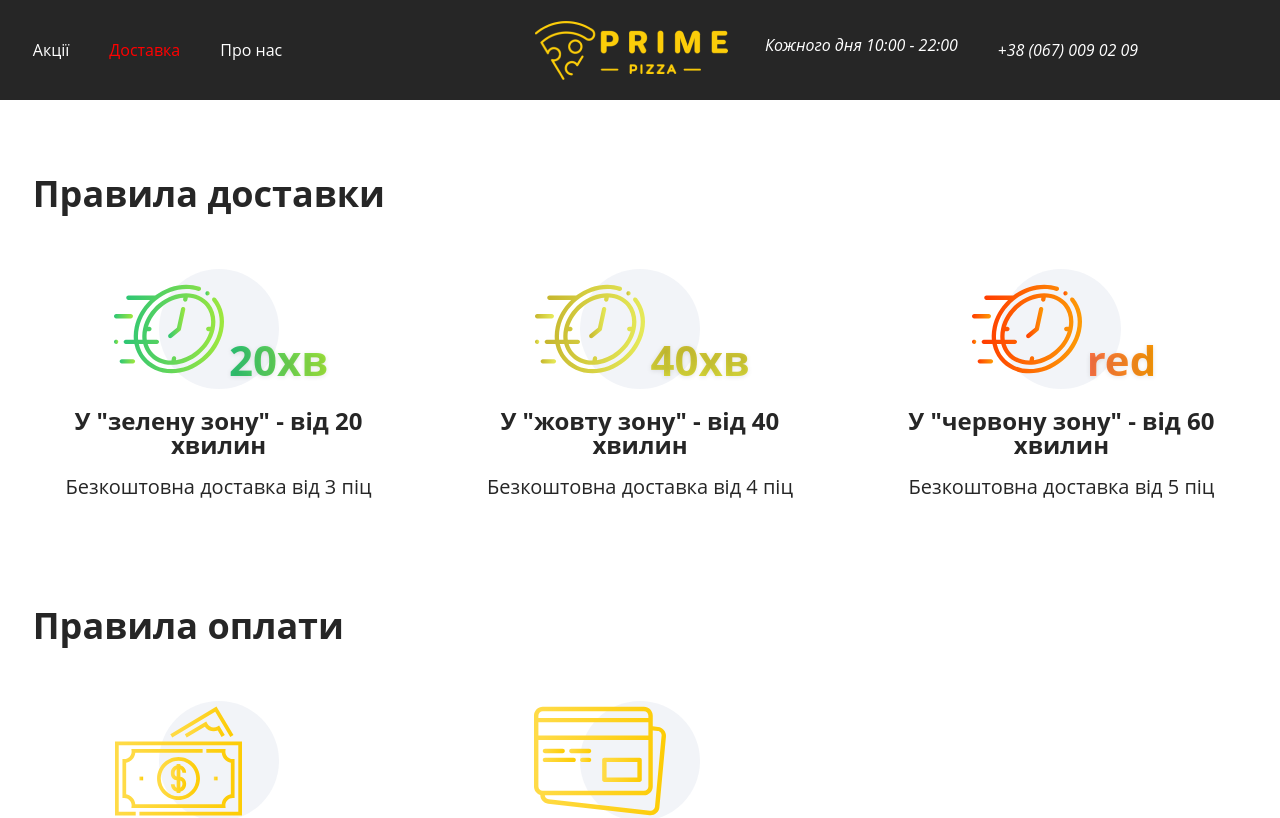
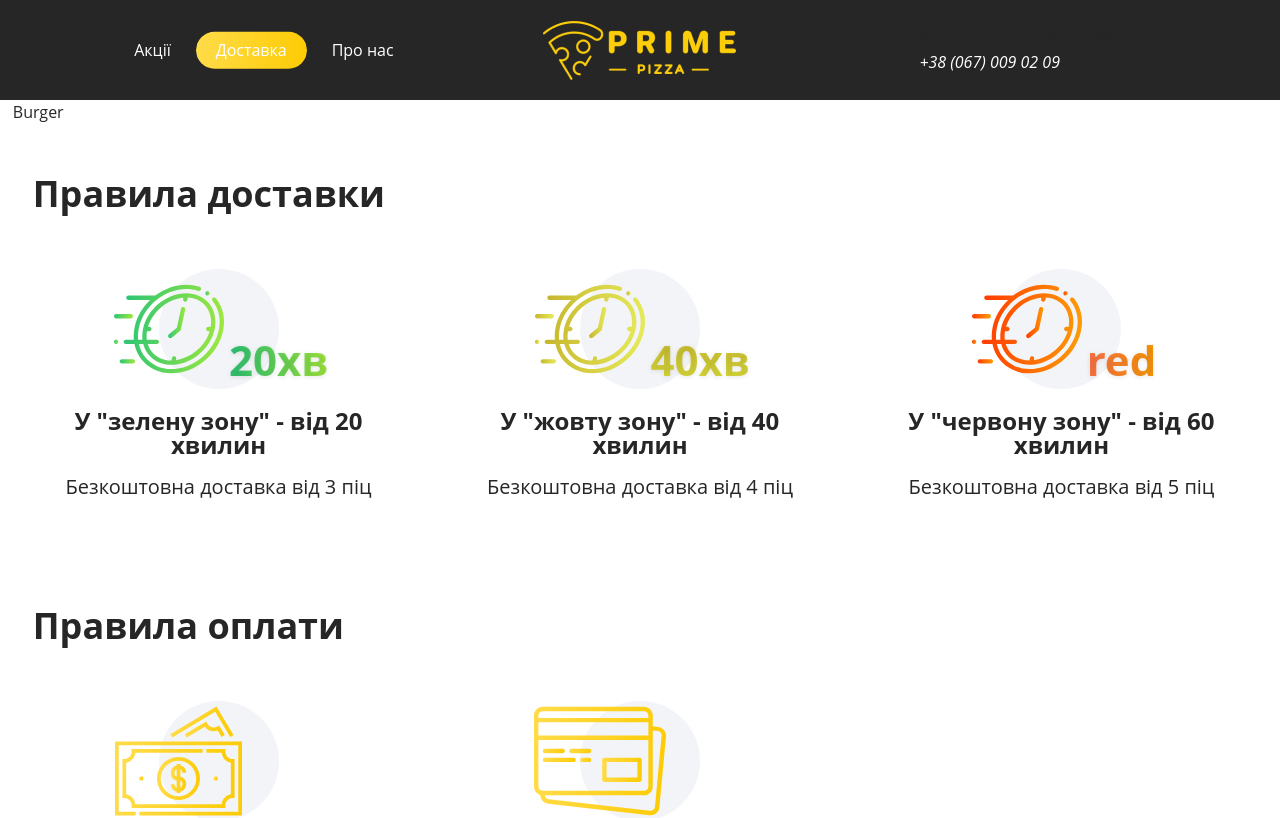
Before and after one commit to kilativ147/prime-rizza-react, a React (Create React App) app: page /delivery in a window 1280 px wide. Shown: the top 818 px of the page. Built offline with nearby package versions, Linux system fonts and the light colour scheme.

Commit message:
starting to castumize header

```diff
--- a/src/App.module.css
+++ b/src/App.module.css
@@ -29,7 +29,9 @@ body._lock {
 }
 
 [class*='__container'] {
-  width: clamp(320px, 98vw, var(--mw_page));
+  position: relative;
+	height: 100%;
+	width: clamp(320px, 98vw, var(--mw_page));
   margin: 0 auto;
 }
 /*@ Основні кнопки та виділення активних сторінок в шапці */
--- a/src/Variables.css
+++ b/src/Variables.css
@@ -2,14 +2,15 @@ body {
 	--mw_page: 1300px;
 	--color: linear-gradient(92.06deg, #ffdb47 3.15%, #fdcc06 96.53%);
 	--mob_width: 800px;
+
+	--button_radius: 50px;
+	--button_padding: 5px 20px;
 }
 
 /*@ Основні кнопки та виділення активних сторінок в шапці */
 .mixin_button_bk {
-	--button_radius: 50px;
-	--button_padding: 5px 20px;
 
 	background: var(--color);
 	border-radius: var(--button_radius);
-	padding: var(var(--button_padding));
+	padding: var(--button_padding);
 }
--- a/src/components/form/Form.module.css
+++ b/src/components/form/Form.module.css
@@ -44,7 +44,7 @@
 .form__submit {
 	background: var(--color);
 	border-radius: var(--button_radius);
-	padding: var(var(--button_padding));
+	padding: var(--button_padding);
 	border-radius: 50px;
 	padding: 10px 20px;
 	display: flex;
--- a/src/components/header/Header.jsx
+++ b/src/components/header/Header.jsx
@@ -1,24 +1,21 @@
 import LogoImg from '../../img/Logo.png'
-import s from './Header.css'
+import s from './Header.module.css'
 import NavBar from './components/NavBar'
 import Logo from './components/Logo'
 import Contacts from './components/Contacts'
+import Burger from './components/Burger'
 
 const Header = () => {
 	return (
-		<header class='header'>
-			<div class='header__container'>
-				{/* <a href='#' class='header__logo-mob'>
-					<img src={LogoImg} alt="Prime Pizza"/>
-				</a> */}
-				<div onclick='inizializeBurger()' class='header__burger'>
-					<span></span>
+		<header className={s.header}>
+			<div className='header__container'>
+				<div className={s.header__content}>
+					<NavBar />
+					<div></div>
+					<Contacts />
 				</div>
-				<div class='header__content'>
-					<NavBar/>
-					<Logo/>
-					<Contacts/>
-				</div>
+				<Logo />
+				<Burger />
 			</div>
 		</header>
 	)
--- a/src/components/header/Header.css
+++ b/src/components/header/Header.module.css
@@ -1,136 +1,27 @@
 .header {
-	background: #262626;
+	position: fixed;
+	top: 0;
+	left: 0;
+	z-index: 20;
 	width: 100%;
 	height: 100px;
-	position: fixed;
-	z-index: 20;
-	top: 0;
-	left: 0;
+	background: #262626;
 }
-.header p,
+/* .header p,
 a {
-	color: #fff;
 	font-size: 16px;
 	line-height: 150%;
-	/* 24/16 */
-}
+	/* 24/16 *
+	color: #fff;
+} */
 
-.header__container {
-	position: relative;
-	height: 100%;
-}
-.header__logo-mob {
-	position: absolute;
-	top: 50%;
-	left: 50%;
-	transform: translate(-50%, -50%);
-	overflow: hidden;
-	width: 250px;
-	padding: 0px 20px;
-}
-@media (min-width: 801px) {
-	.header__logo-mob {
-		display: none;
-	}
-	.header__logo-mob img {
-		width: 100%;
-		height: 100%;
-		object-fit: cover;
-	}
-}
 
-.header__burger {
-	display: none;
-	width: 50px;
-	height: 30px;
-	z-index: 1;
-	position: relative;
-	transform: translate(0, 50%);
-	cursor: pointer;
-}
-.header__burger span,
-.header__burger::before,
-.header__burger::after {
-	width: 100%;
-	height: 10%;
-	right: 0;
-	position: absolute;
-	background-color: #fff;
-	transition: 0.3s ease;
-}
-
-.header__burger span {
-	width: 80%;
-	top: 50%;
-	transform: scale(1) translate(0px, -50%);
-}
-
-.header__burger::before,
-.header__burger::after {
-	content: '';
-}
-
-.header__burger::before {
-	top: 0;
-}
-
-.header__burger::after {
-	bottom: 0;
-}
-
-.header__burger._activeBurgerButton span {
-	transform: scale(0) translate(0px, -50%);
-}
-
-.header__burger._activeBurgerButton::before {
-	top: 50%;
-	transform: rotate(45deg) translate(0px, -50%);
-}
-
-.header__burger._activeBurgerButton::after {
-	top: 50%;
-	transform: rotate(-45deg) translate(0px, -50%);
-}
-
-@media (max-width: 800px) {
-	.header__burger {
-		display: block;
-		position: absolute;
-		top: 50%;
-		right: 0;
-		transform: translate(0, -50%);
-	}
-}
 
 .header__content {
 	display: grid;
 	grid-template-columns: 1fr 250px 1fr;
-	align-items: center;
+place-items: center;
 	height: 100%;
-}
-.header__nav {
-	flex: 1 1;
-	display: grid;
-	text-align: center;
-	grid-template-columns: repeat(3, auto);
-	align-items: center;
-	justify-items: center;
-}
-.header__content a {
-	padding: 5px 20px;
-	white-space: nowrap;
-}
-.header__content a[aria-current="page"] {
-  color: red; /* Змініть "red" на бажаний колір */
-}
-.header__content:hover {
-	/*! @extend %button_bk; */
-}
-
-.header__logo {
-	display: flex;
-	justify-content: center;
-	align-items: center;
 }
 
 .header__adress {
@@ -249,3 +140,86 @@ a {
 		background-color: #262626;
 	}
 }
+
+/* .header__logo-mob {
+	position: absolute;
+	top: 50%;
+	left: 50%;
+	transform: translate(-50%, -50%);
+	overflow: hidden;
+	width: 250px;
+	padding: 0px 20px;
+}
+@media (min-width: 801px) {
+	.header__logo-mob {
+		display: none;
+	}
+	.header__logo-mob img {
+		width: 100%;
+		height: 100%;
+		object-fit: cover;
+	}
+} */
+
+.header__burger {
+	display: none;
+	width: 50px;
+	height: 30px;
+	z-index: 1;
+	position: relative;
+	transform: translate(0, 50%);
+	cursor: pointer;
+}
+.header__burger span,
+.header__burger::before,
+.header__burger::after {
+	width: 100%;
+	height: 10%;
+	right: 0;
+	position: absolute;
+	background-color: #fff;
+	transition: 0.3s ease;
+}
+
+.header__burger span {
+	width: 80%;
+	top: 50%;
+	transform: scale(1) translate(0px, -50%);
+}
+
+.header__burger::before,
+.header__burger::after {
+	content: '';
+}
+
+.header__burger::before {
+	top: 0;
+}
+
+.header__burger::after {
+	bottom: 0;
+}
+
+.header__burger._activeBurgerButton span {
+	transform: scale(0) translate(0px, -50%);
+}
+
+.header__burger._activeBurgerButton::before {
+	top: 50%;
+	transform: rotate(45deg) translate(0px, -50%);
+}
+
+.header__burger._activeBurgerButton::after {
+	top: 50%;
+	transform: rotate(-45deg) translate(0px, -50%);
+}
+
+@media (max-width: 800px) {
+	.header__burger {
+		display: block;
+		position: absolute;
+		top: 50%;
+		right: 0;
+		transform: translate(0, -50%);
+	}
+}
--- /dev/null
+++ b/src/components/header/components/Burger.jsx
@@ -0,0 +1,9 @@
+import s from './Burger.module.css'
+
+const Burger = () => {
+  return (
+    <div>Burger</div>
+  )
+}
+
+export default Burger
--- a/src/components/header/components/Logo.jsx
+++ b/src/components/header/components/Logo.jsx
@@ -1,10 +1,10 @@
-//import s from './Logo.module.css'
+import s from './Logo.module.css'
 import imgLogo from '../../../img/Logo.png'
 import { NavLink } from 'react-router-dom'
 
 const Logo = () => {
 	return (
-		<NavLink to={'/'}>
+		<NavLink to={'/'} className={s.header__logo}>
 			<img src={imgLogo} alt='' />
 		</NavLink>
 	)
--- a/src/components/header/components/Logo.module.css
+++ b/src/components/header/components/Logo.module.css
@@ -0,0 +1,7 @@
+.header__logo {
+	position: absolute;
+	inset: 0;
+	display: grid;
+	place-items: center;
+  z-index: -1;
+}
--- a/src/components/header/components/NavBar.module.css
+++ b/src/components/header/components/NavBar.module.css
@@ -0,0 +1,50 @@
+.header__nav {
+	height: 100%;
+	display: grid;
+	text-align: center;
+	grid-template-columns: repeat(3, auto);
+	place-items: center;
+	gap: 5px;
+}
+
+.header__link {
+	position: relative;
+	height: 75%;
+	display: grid;
+	place-items: center;
+	padding: 5px 20px;
+	white-space: nowrap;
+	/* border: none; */
+	border-radius: var(--button_radius);
+	overflow: hidden;
+	background: transparent;
+	transition: all 0.3s ease;
+}
+.header__link[aria-current='page']::before {
+	background: var(--color);
+	border-radius: var(--button_radius);
+	padding: var(--button_padding);
+
+	opacity: 1;
+	translate: 0 50%;
+	border-radius: var(--button_radius);
+}
+
+.header__link::before {
+	content: '';
+	position: absolute;
+	inset: 0;
+	z-index: -1;
+	display: block;
+	width: 100%;
+	height: 50%;
+	translate: 0 200%;
+	background: var(--color);
+	opacity: 0;
+	transition: all 0.3s cubic-bezier(0, 1.17, 0.2, 0.96);
+}
+.header__link:not([aria-current='page']):hover::before {
+	opacity: 1;
+	translate: 0 50%;
+	border-radius: var(--button_radius);
+}
--- a/src/components/header/components/Navlink.jsx
+++ b/src/components/header/components/Navlink.jsx
@@ -5,7 +5,7 @@ const Navlink = ({ link, children }) => {
 	return (
 		<NavLink
 			to={link}
-			className={({ isActive }) => (isActive ? s.header__link_active : s.header__link_active)}
+			className={s.header__link}
 		>
 			{children}
 		</NavLink>
```
Also changed, not shown: src/components/header/components/Burger.module.css (added).
